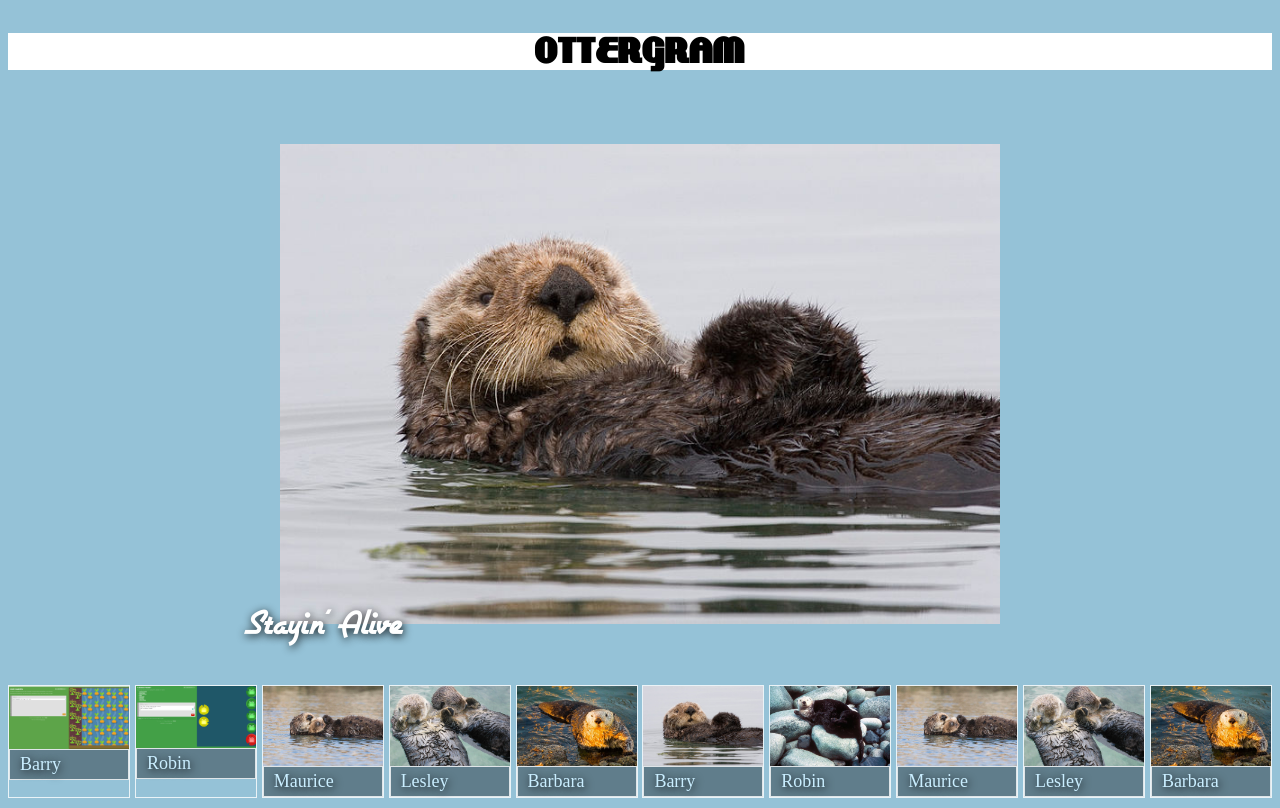
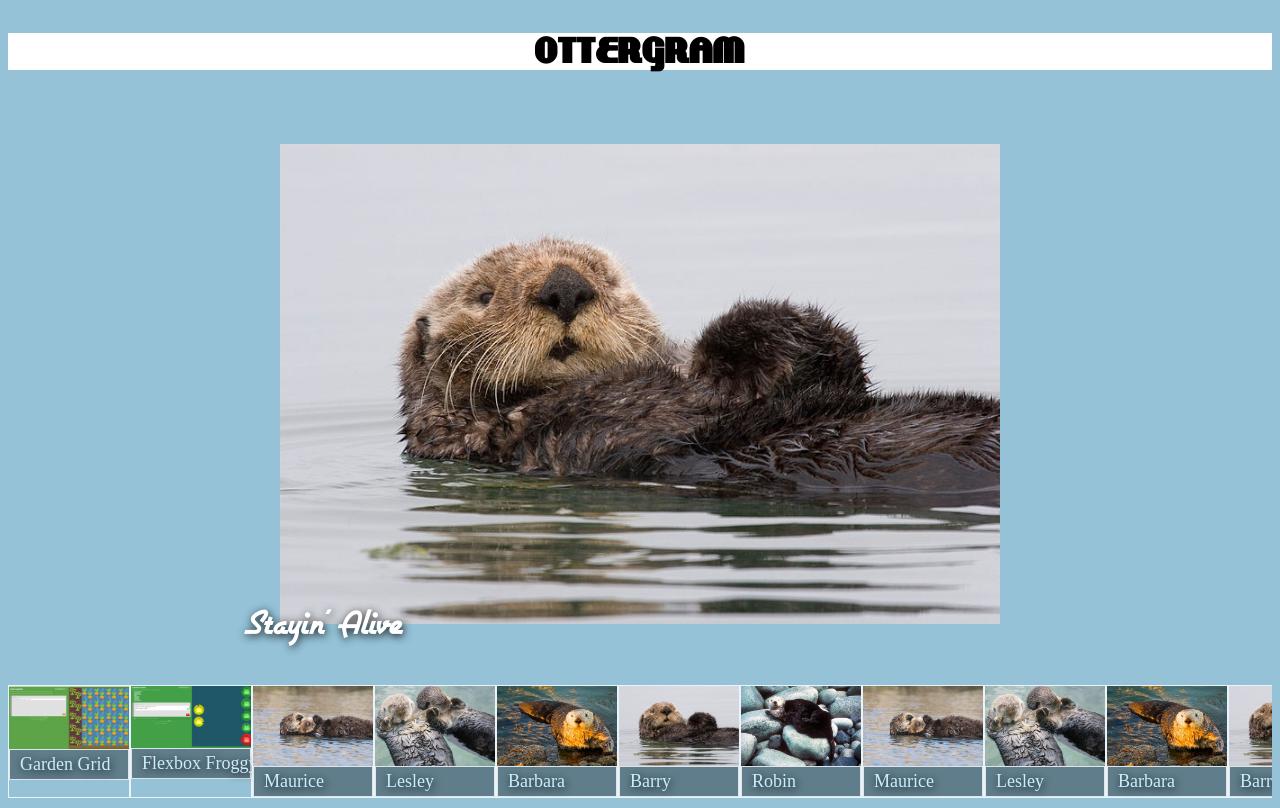
Before and after one commit to Darryn-Wong/CPSC349-Homework, a plain HTML site: page autogram/index.html in a window 1280 px wide. Drawn offline with Linux system fonts and the light colour scheme.

Commit message:
Add thunbnail

```diff
--- a/autogram/index.html
+++ b/autogram/index.html
@@ -17,12 +17,42 @@
             <li class="thumbnail-item">
                 <a href="#">
                     <img class="thumbnail-image" src="img/gridgarden.png" alt="Barry the Otter">
+                    <span class="thumbnail-title">Garden Grid</span>
+                </a>
+            </li>
+            <li class="thumbnail-item">
+                <a href="#">
+                    <img class="thumbnail-image" src="img/froggy.png" alt="Robin the Otter">
+                    <span class="thumbnail-title">Flexbox Froggy</span>
+                </a>
+            </li>
+            <li class="thumbnail-item">
+                <a href="#">
+                    <img class="thumbnail-image" src="img/otter3.jpg" alt="Maurice the Otter">
+                    <span class="thumbnail-title">Maurice</span>
+                </a>
+            </li>
+            <li class="thumbnail-item">
+                <a href="#">
+                    <img class="thumbnail-image" src="img/otter4.jpg" alt="Lesley the Otter">
+                    <span class="thumbnail-title">Lesley</span>
+                </a>
+            </li>
+            <li class="thumbnail-item">
+                <a href="#">
+                    <img class="thumbnail-image" src="img/otter5.jpg" alt="Barbara the Otter">
+                    <span class="thumbnail-title">Barbara</span>
+                </a>
+            </li>
+            <li class="thumbnail-item">
+                <a href="#">
+                    <img class="thumbnail-image" src="img/otter1.jpg" alt="Barry the Otter">
                     <span class="thumbnail-title">Barry</span>
                 </a>
             </li>
             <li class="thumbnail-item">
                 <a href="#">
-                    <img class="thumbnail-image" src="img/froggy.png" alt="Robin the Otter">
+                    <img class="thumbnail-image" src="img/otter2.jpg" alt="Robin the Otter">
                     <span class="thumbnail-title">Robin</span>
                 </a>
             </li>
```
